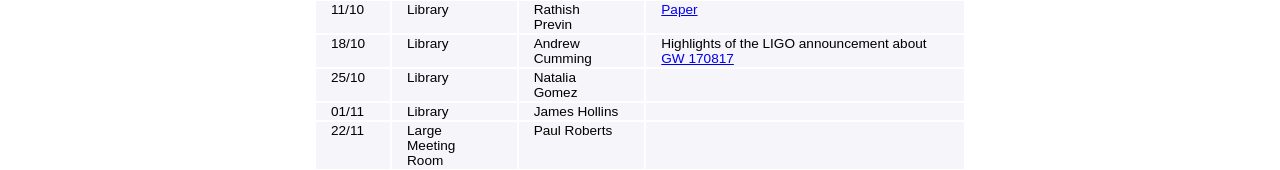
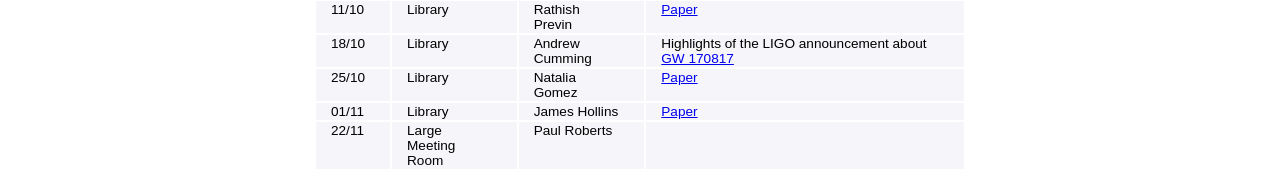
Before and after one commit to luizfelippesr/luizfelippesr.github.io, a plain HTML site: page astro_lunch.html in a window 1280 px wide. Shown: the part 480-650 px from the top of the page. Drawn offline with Linux system fonts and the light colour scheme.

Commit message:
Update astro_lunch.html

```diff
--- a/astro_lunch.html
+++ b/astro_lunch.html
@@ -163,13 +163,17 @@ fields generated by the fluctuation dynamo?</td>
             <td>  25/10 </td>
             <td class='v'> Library</td>
             <td class='s'> Natalia Gomez</td>
-            <td class='t'> </td>
+            <td class='t'>
+              <a href='https://arxiv.org/abs/1709.04539'>Paper</a>
+            </td>
           </tr>
           <tr>
             <td>  01/11 </td>
             <td class='v'> Library</td>
             <td class='s'> James Hollins</td>
-            <td class='t'> </td>
+            <td class='t'>
+              <a href='http://adsabs.harvard.edu/abs/2017MNRAS.466.1903G'>Paper</a>
+            </td>
           </tr>
           <tr>
             <td>  22/11 </td>
```
